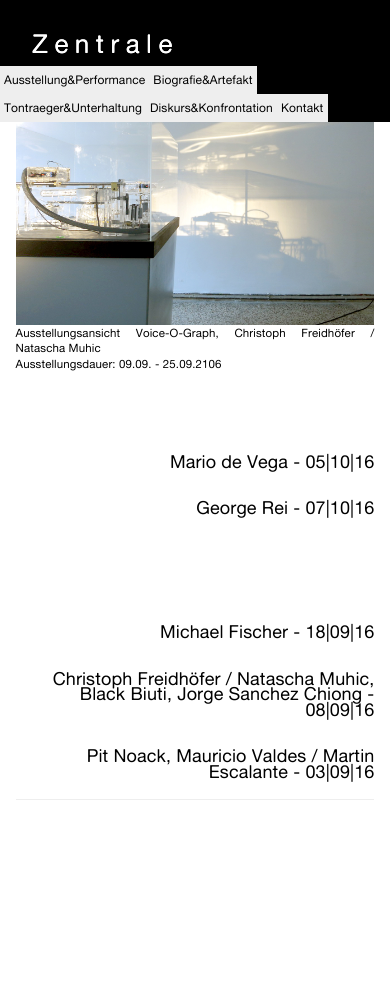
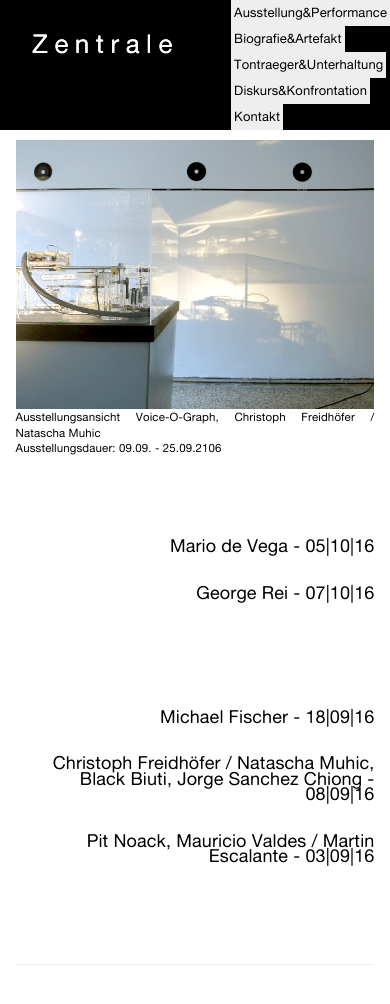
Before and after one commit to LA-BOA/zentral.github.io, a Jekyll site: the page built from index.html, in a window 390 px wide and 1022 px high. Shown: the top 1004 px of the window. Built offline with Jekyll 4.4.1, drawn with Linux system fonts in a browser that asks for light colours.

Commit message:
css mobile version

```diff
--- a/assets/themes/twitter/css/style.css
+++ b/assets/themes/twitter/css/style.css
@@ -631,20 +631,29 @@
   color: #FFF; }
 
 @media (max-width: 790px) {
-  .navbar-inner {
-   /* display: flex;
-    flex-direction: row;*/
 
+  .indent-text {
+    margin-top: 20px;
   }
-/*  .nav {
 
-
-  }*/
   .logo {
     margin-top: 0px;
   }
   .nav li a {
-    font-size: 12px !important;
-    padding: 4px !important;
+    font-size: 13px !important;
+    padding: 3px !important;
   }
 }
+
+@media (max-width: 720px) {
+  .indent-text {
+    margin-top: 100px;
+  }
+}
+
+@media (max-width: 620px) {
+  .navbar-inner {
+    display: flex;
+    flex-direction: row;
+  }
+}
```
Also changed, not shown: 3 other files.
